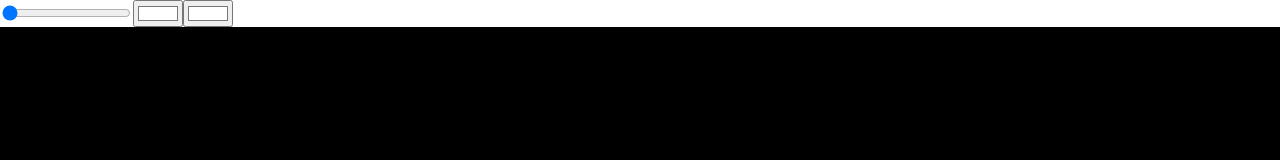
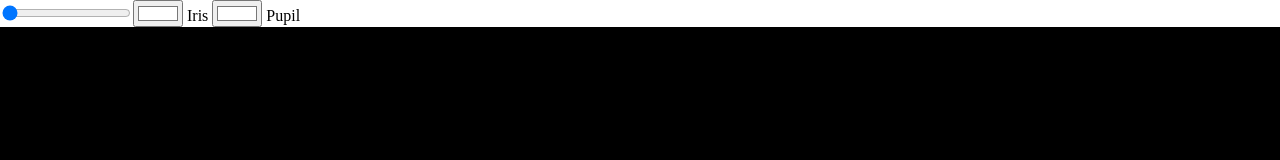
Before and after one commit to admhpr/happy-halloween-2021, a Vue app: page / in a window 1280 px wide. Shown: the top 160 px of the page. Built offline with nearby package versions, Linux system fonts and the light colour scheme.

Commit message:
chore: label color inputs

```diff
--- a/src/App.vue
+++ b/src/App.vue
@@ -8,9 +8,14 @@
       max="100"
       class="slider"
     />
-
-    <input type="color" v-model="irisColor" />
-    <input type="color" v-model="pupilColor" />
+    <span>
+      <input type="color" v-model="irisColor" name="iris" />
+      <label for="iris"> Iris </label>
+    </span>
+    <span>
+      <input type="color" v-model="pupilColor" name="pupil" />
+      <label for="pupil"> Pupil </label>
+    </span>
   </div>
   <div class="container">
     <Eye
```
